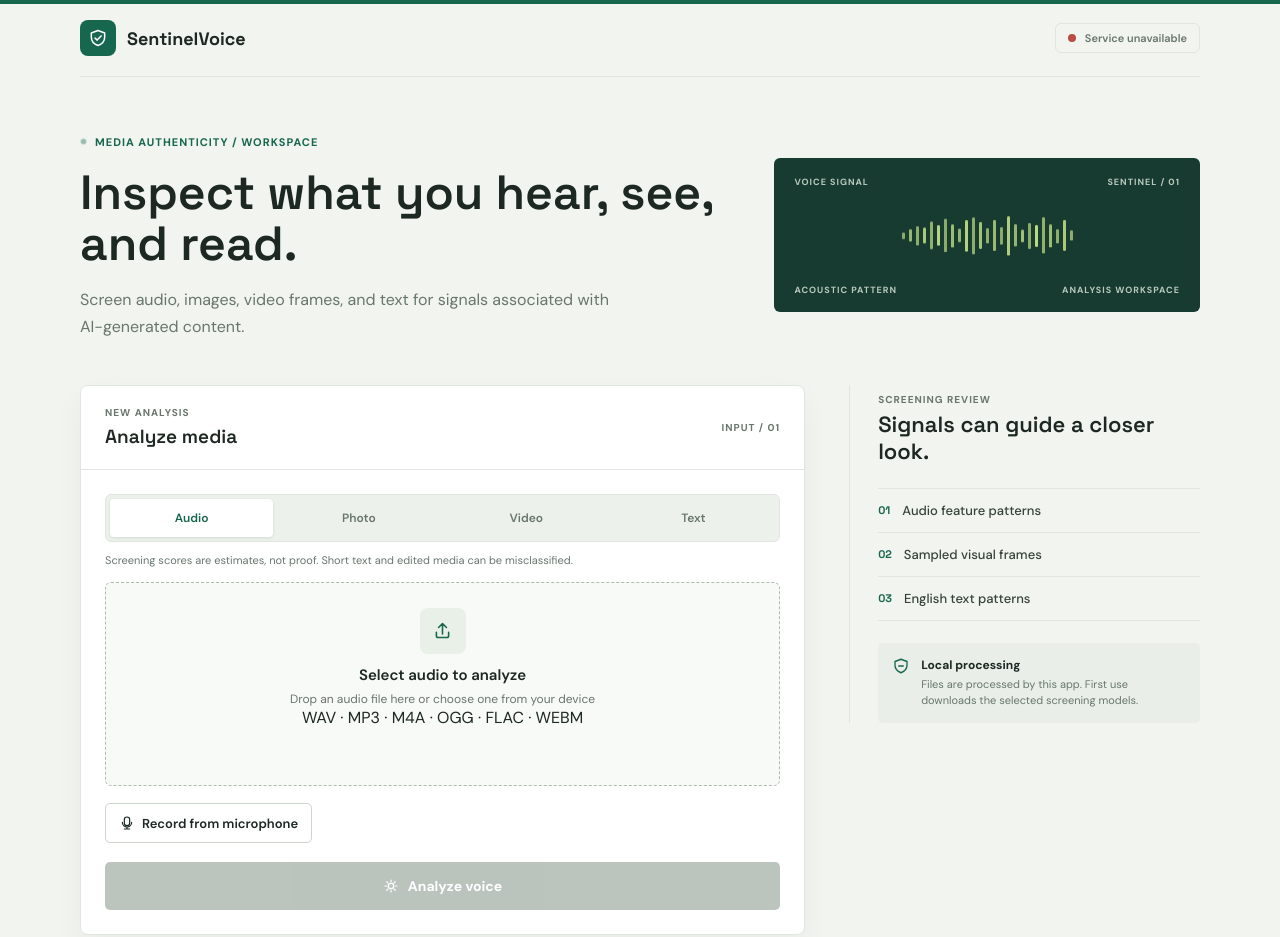
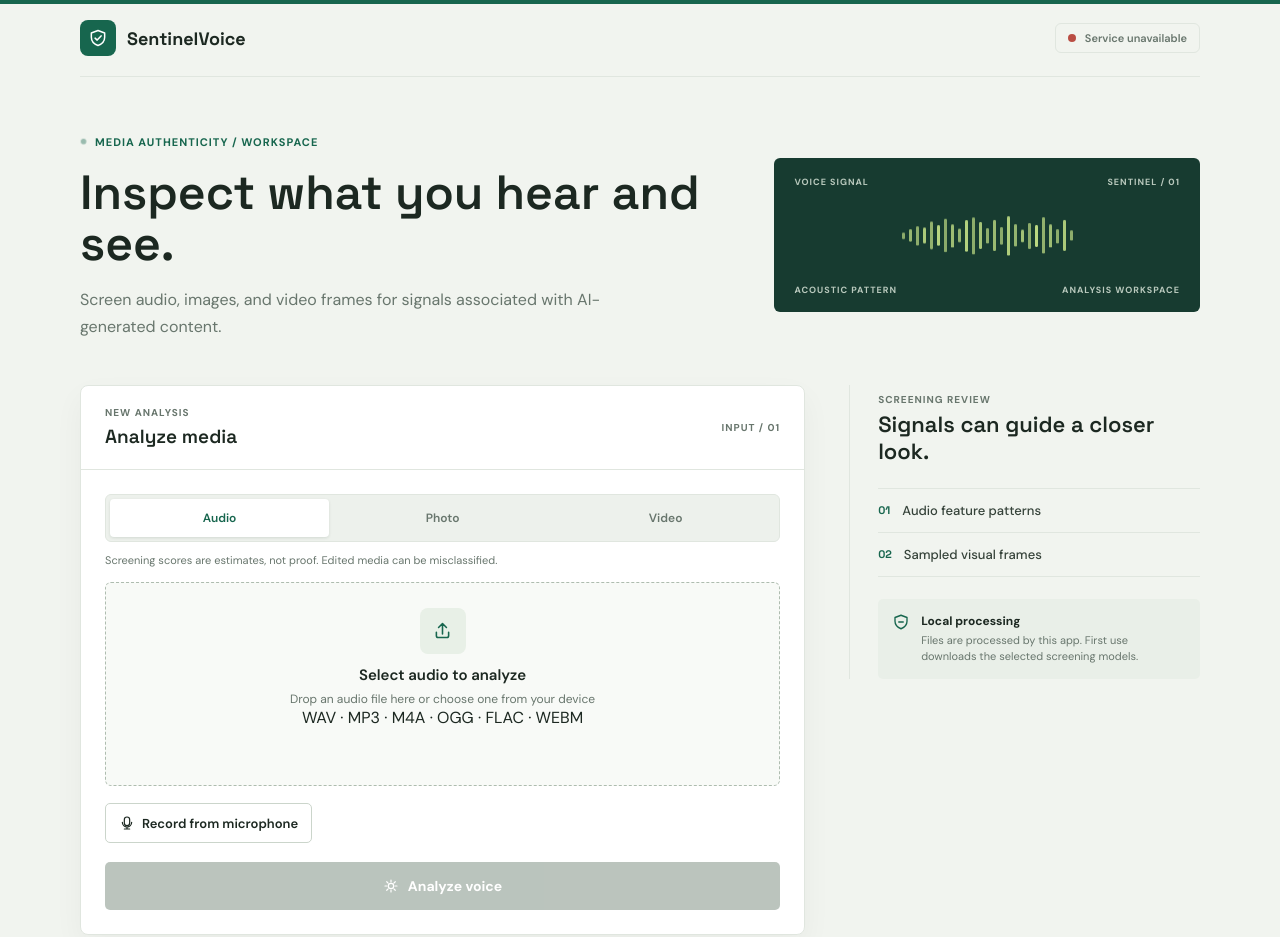
Before and after one commit to Abhedhyafaujdar/Sentinel, a plain HTML site: page index.html in a window 1280 px wide. Shown: the top 937 px of the page. Drawn offline with Linux system fonts and the light colour scheme; no server answers.

Commit message:
Update Sentinel media screening interface

```diff
--- a/index.html
+++ b/index.html
@@ -654,7 +654,7 @@
   }
   .mode-tabs {
     display: grid;
-    grid-template-columns: repeat(4, minmax(0, 1fr));
+    grid-template-columns: repeat(3, minmax(0, 1fr));
     gap: 4px;
     margin-bottom: 10px;
     padding: 4px;
@@ -905,8 +905,8 @@
   <section class="hero" aria-labelledby="pageTitle">
     <div class="hero-copy">
       <div class="hero-tag"><span class="pulse-dot" aria-hidden="true"></span>MEDIA AUTHENTICITY / WORKSPACE</div>
-      <h1 id="pageTitle">Inspect what you hear, see, and read.</h1>
-      <p>Screen audio, images, video frames, and text for signals associated with AI-generated content.</p>
+      <h1 id="pageTitle">Inspect what you hear and see.</h1>
+      <p>Screen audio, images, and video frames for signals associated with AI-generated content.</p>
     </div>
     <div class="hero-signal" role="img" aria-label="Abstract voice waveform">
       <div class="signal-meta"><span>VOICE SIGNAL</span><span>SENTINEL / 01</span></div>
@@ -927,9 +927,8 @@
           <button class="mode-tab active" type="button" data-mode="audio" aria-pressed="true" onclick="setMode('audio')">Audio</button>
           <button class="mode-tab" type="button" data-mode="image" aria-pressed="false" onclick="setMode('image')">Photo</button>
           <button class="mode-tab" type="button" data-mode="video" aria-pressed="false" onclick="setMode('video')">Video</button>
-          <button class="mode-tab" type="button" data-mode="text" aria-pressed="false" onclick="setMode('text')">Text</button>
         </div>
-        <p class="experimental-note">Screening scores are estimates, not proof. Short text and edited media can be misclassified.</p>
+        <p class="experimental-note">Screening scores are estimates, not proof. Edited media can be misclassified.</p>
         <div class="upload-zone" id="uploadZone">
           <input type="file" id="audioFile" accept="audio/*" aria-label="Choose a file to analyze" onchange="handleFile(this)">
           <div class="upload-icon-wrap" aria-hidden="true">
@@ -972,7 +971,6 @@
       <ul class="overview-list">
         <li><span class="overview-index">01</span> Audio feature patterns</li>
         <li><span class="overview-index">02</span> Sampled visual frames</li>
-        <li><span class="overview-index">03</span> English text patterns</li>
       </ul>
       <div class="privacy-note">
         <svg viewBox="0 0 24 24" fill="none" stroke="currentColor" stroke-width="1.8" stroke-linecap="round" stroke-linejoin="round" aria-hidden="true"><path d="M12 3 20 6v5c0 5-3.4 8.2-8 10-4.6-1.8-8-5-8-10V6l8-3Z"/><path d="M9 12h6"/></svg>
@@ -1068,14 +1066,6 @@
       formats: "MP4 · MOV · AVI · MKV · WEBM",
       action: "Screen video frames",
       loading: ["Preparing video frames...", "Screening sampled frames...", "Preparing estimate..."]
-    },
-    text: {
-      accept: ".txt,.md,.csv,.json,.html,.log,.xml,.yaml,.yml,.pdf,.docx",
-      title: "Select a text document",
-      prompt: "English text works best; minimum 60 words",
-      formats: "TXT · MD · CSV · JSON · PDF · DOCX",
-      action: "Screen text",
-      loading: ["Reading text document...", "Checking writing patterns...", "Preparing estimate..."]
     }
   };
 
@@ -1113,7 +1103,6 @@
     const extension = file.name.split(".").pop().toLowerCase();
     if (["png", "jpg", "jpeg", "webp", "bmp"].includes(extension)) return "image";
     if (["mp4", "mov", "avi", "mkv", "webm", "m4v"].includes(extension)) return "video";
-    if (["txt", "md", "csv", "json", "html", "log", "xml", "yaml", "yml", "pdf", "docx"].includes(extension)) return "text";
     return activeMode;
   }
 
@@ -1308,8 +1297,7 @@
     const scoreLabels = {
       audio: ["AI-generated voice score", "Human voice score"],
       image: ["AI-generated image score", "Human-created image score"],
-      video: ["AI-like frame score", "Human-created frame score"],
-      text: ["AI-writing score", "Human-writing score"]
+      video: ["AI-like frame score", "Human-created frame score"]
     }[d.modality] || ["AI / synthetic score", "Human / original score"];
     document.getElementById("aiScoreLabel").textContent = scoreLabels[0];
     document.getElementById("humanScoreLabel").textContent = scoreLabels[1];
```
Also changed, not shown: 5 other files.
